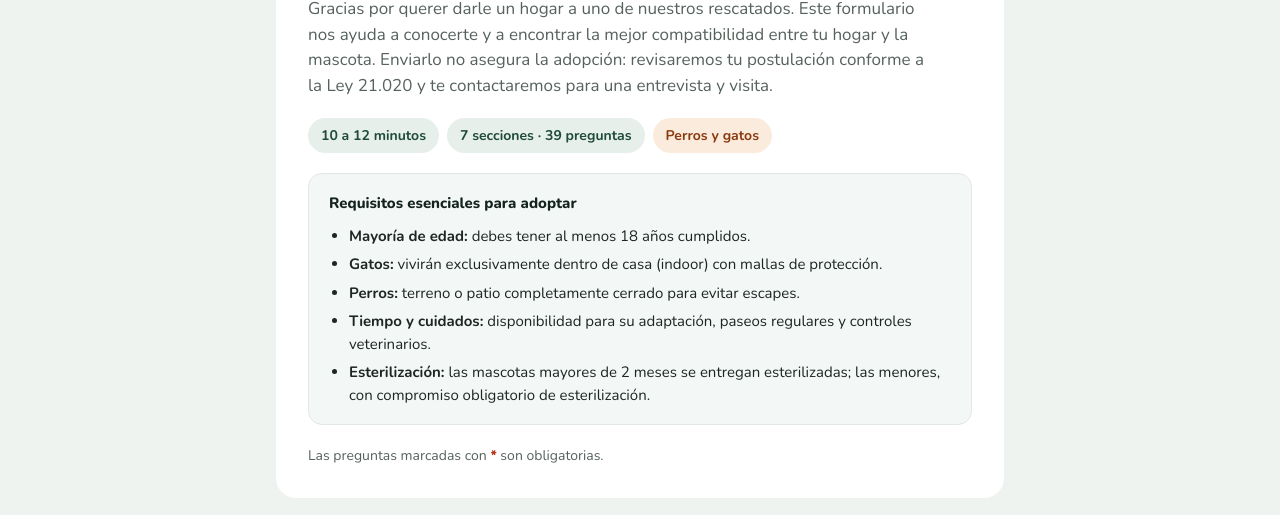
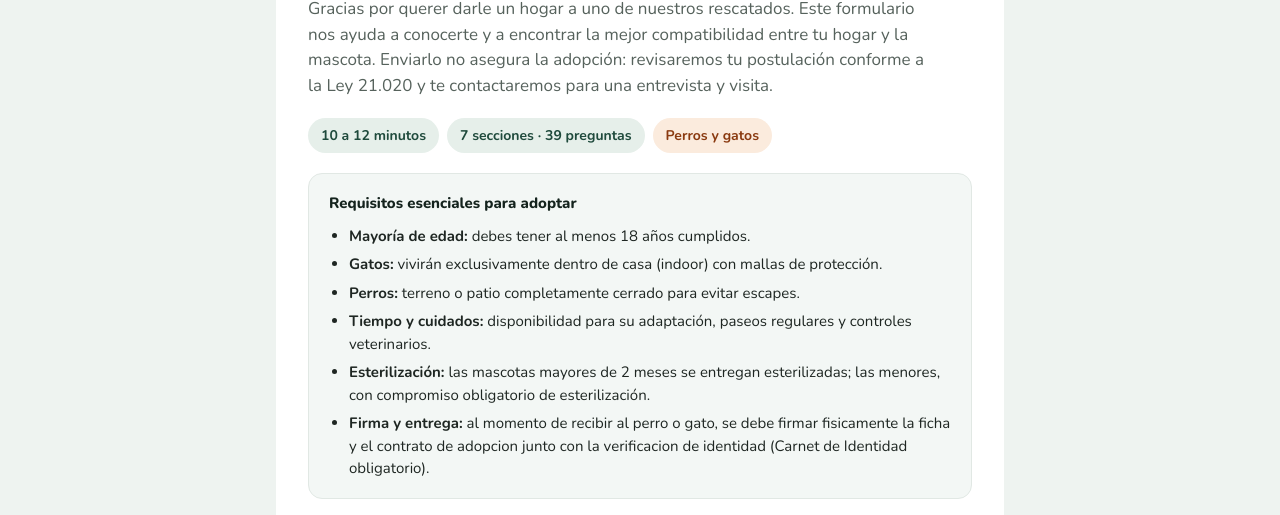
Before and after one commit to agrupacionlosarrabaleros/adopciones-arrebaleros, a plain HTML site: page index.html in a window 1280 px wide. Shown: the part 241-756 px from the top of the page. Drawn offline with nearby package versions, Linux system fonts and the light colour scheme; no server answers.

Commit message:
Adiciona requisito escencial, firma y entrega

```diff
--- a/index.html
+++ b/index.html
@@ -41,6 +41,7 @@
           <li><strong>Perros:</strong> terreno o patio completamente cerrado para evitar escapes.</li>
           <li><strong>Tiempo y cuidados:</strong> disponibilidad para su adaptación, paseos regulares y controles veterinarios.</li>
           <li><strong>Esterilización:</strong> las mascotas mayores de 2 meses se entregan esterilizadas; las menores, con compromiso obligatorio de esterilización.</li>
+          <li><strong>Firma y entrega:</strong> al momento de recibir al perro o gato, se debe firmar fisicamente la ficha y el contrato de adopcion junto con la verificacion de identidad (Carnet de Identidad obligatorio).</li>
         </ul>
       </div>
       <p class="small">Las preguntas marcadas con <span class="star">*</span> son obligatorias.</p>
```
